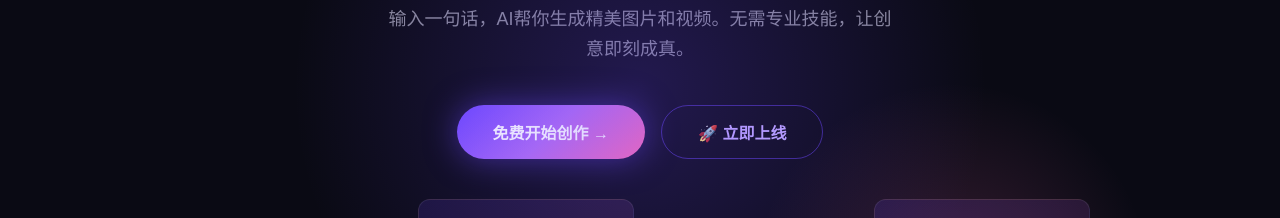
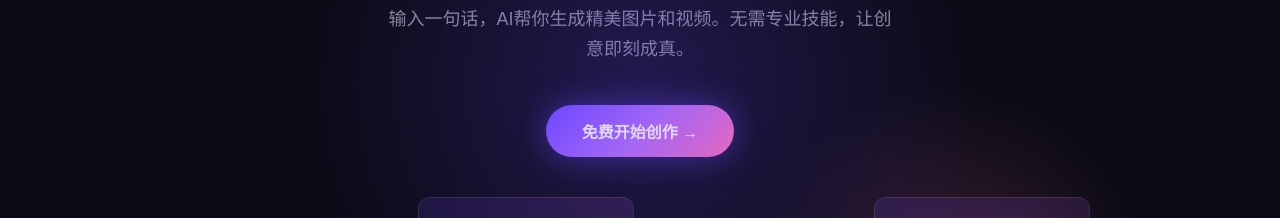
Before and after one commit to 2464949496/chuang-ai, a plain HTML site: page index.html in a window 1280 px wide. Shown: the part 327-545 px from the top of the page. Drawn offline with Linux system fonts and the light colour scheme.

Commit message:
Add files via upload

```diff
--- a/index.html
+++ b/index.html
@@ -507,7 +507,7 @@
   <p>输入一句话，AI帮你生成精美图片和视频。无需专业技能，让创意即刻成真。</p>
   <div class="hero-btns">
     <button class="btn-large primary" onclick="document.getElementById('demo').scrollIntoView({behavior:'smooth'})">免费开始创作 →</button>
-    <button class="btn-large outline" onclick="document.getElementById('deploy').scrollIntoView({behavior:'smooth'})">🚀 立即上线</button>
+
   </div>
   <div class="hero-gallery fade-in">
     <div class="gallery-item">🌊</div>
```
